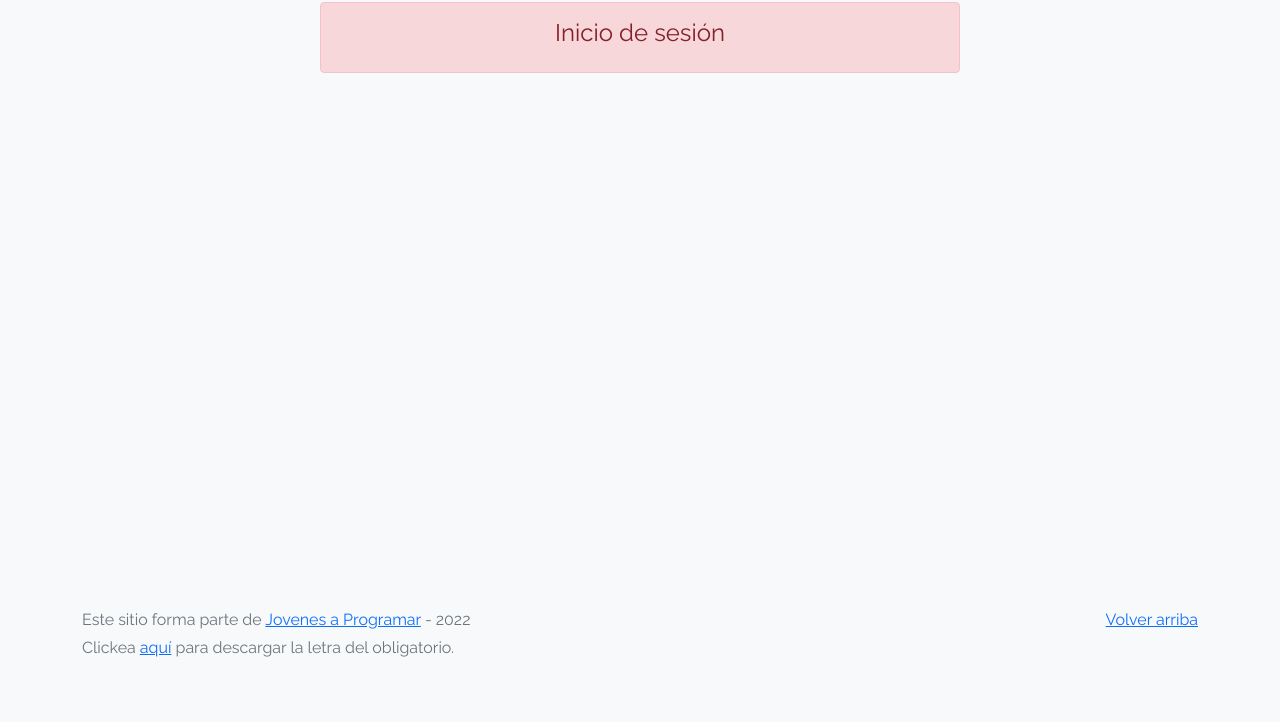
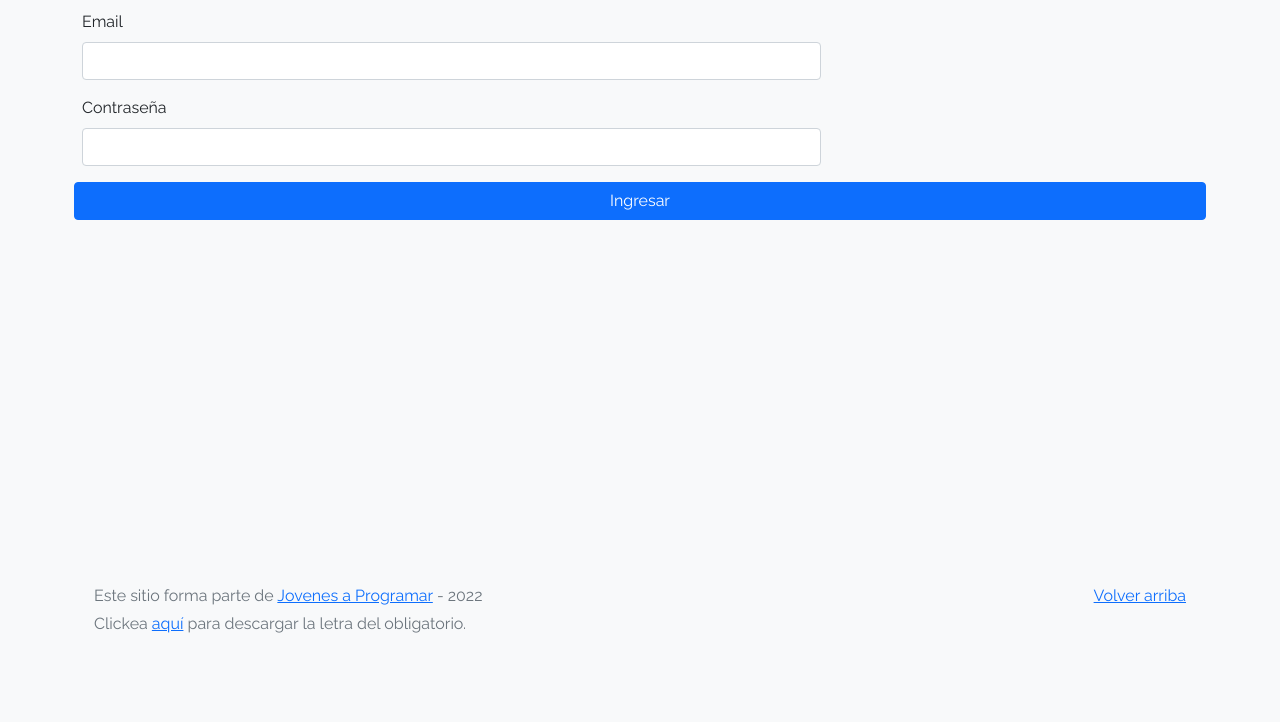
Before and after one commit to irinagonzalez/Entrega_0, a plain HTML site: page index.html in a window 1280 px wide. Shown: the part 78-800 px from the top of the page. Drawn offline with Linux system fonts and the light colour scheme.

Commit message:
nuevos cambios

```diff
--- a/index.html
+++ b/index.html
@@ -16,14 +16,32 @@
   </style>
 </head>
 
-<body>
-  <main class="mt-5">
-    <div class="container">
-      <div class="alert alert-danger text-center" role="alert">
-        <h4 class="alert-heading">Inicio de sesión</h4>
+<body class="bg-light">
+
+  <div class="container">
+    <main>
+      <div class="row mt-4">
+        <div class="col">
+          <h1 class="mb-3">Inicio de sesión</h1>
+      <div class="row g-3">
+
+            <div class="col-8">
+              <label for="inputemail" class="form-label">Email</label>
+              <input type="inputemail" class="form-control" id="inputemail">
+            </div>
+
+            <div class="col-sm-8">
+              <label for="inputpassword" class="form-label">Contraseña</label>
+              <input type="inputpassword" class="form-control" id="inputpassword">
+            </div>
+
+            <button class="btn btn-primary" type="button">Ingresar</button>
+
+          </div>
+        </div>
       </div>
-    </div>
-  </main>
+
+    </main>
   <footer class="text-muted">
     <div class="container">
       <p class="float-end">
--- a/js/login.js
+++ b/js/login.js
@@ -1,18 +1,17 @@
 document.addEventListener ("DOMContentLoaded", function() {
-    let username = document.getElementById("inputusername").value;
+    let email = document.getElementById("inputemail").value;
     let password = document.getElementById("inputpassword").value;
     let correcto = true;
 
-    if (username == "") {
-        alert ("Completar informacion solicitada");
+    if (email == " ") {
         correcto = false;
     }
-    if (password == "") {
-        alert ("Completar informacion solicitada");
+    if (password == " ") {
         correcto = false;
+        alert (Datos incorrectos);
     }
 
     if (correcto) {
-        window.location.href= "index.html"
+        window.location.href= "login.html"
     }
 });
```
